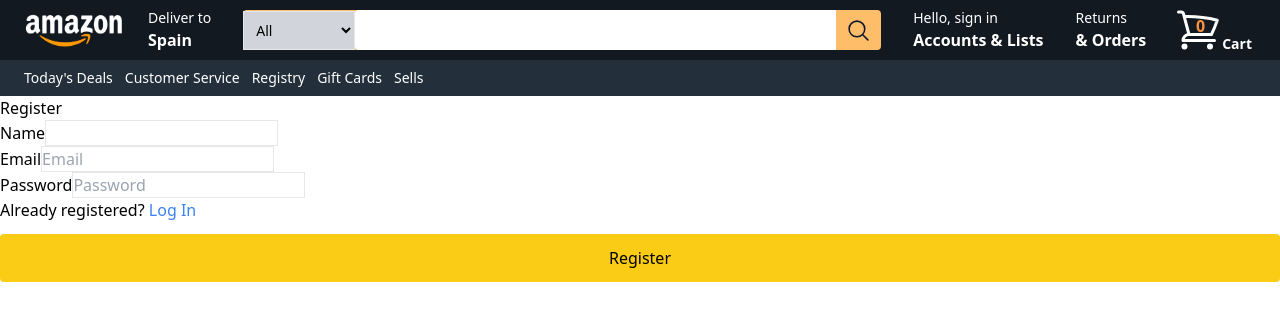
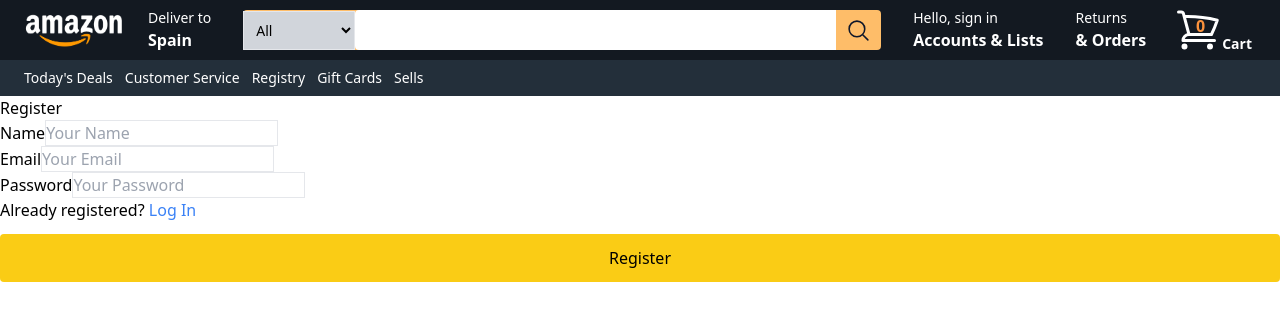
Before and after one commit to marsi107/amazon-clone, a React (Create React App) app in the folder client/: page /register in a window 1280 px wide. Shown: the top 320 px of the page. Built offline with nearby package versions, Linux system fonts and the light colour scheme.

Commit message:
Pass info to register

```diff
--- a/client/src/components/LoginCredentials.jsx
+++ b/client/src/components/LoginCredentials.jsx
@@ -30,7 +30,7 @@
           type="email"
           id="email"
           name="email"
-          placeholder="Email"
+          placeholder="Your Email"
           required
           value={localEmail}
           onChange={(e) => setLocalEmail(e.target.value)}
@@ -43,7 +43,7 @@
           type="password"
           id="password"
           name="password"
-          placeholder="Password"
+          placeholder="Your Password"
           required
           value={localPassword}
           onChange={(e) => setLocalPassword(e.target.value)}
--- a/client/src/components/RegisterPage.jsx
+++ b/client/src/components/RegisterPage.jsx
@@ -1,13 +1,19 @@
 import { LoginCredentials } from './';
+import React, { useState, useEffect } from 'react';
 import { Link } from 'react-router-dom';
+import { useSelector } from 'react-redux';
 
 const RegisterPage = () => {
 
+    const [localName, setLocalName] = useState('');
+    const email = useSelector((state)=> state.userHandling.email);
+    const password = useSelector((state)=> state.userHandling.password);
+
     const onHandleRegisterClick = () => {
         const params = {
-            name: 'name1',
-            email: 'email1',
-            password: 'pass1',
+            name: localName,
+            email: email.payload,
+            password: password.payload,
           };
 
         fetch("/register-process", {
@@ -31,7 +37,15 @@
         <h1>Register</h1>
         <div>
             <label htmlFor="name">Name</label>
-            <input className="border" type="name" id="name" name="name" required />
+            <input
+            className="border"
+            type="name"
+            id="name"
+            name="name"
+            placeholder="Your Name"
+            required
+            onChange={(e) => setLocalName(e.target.value)}
+            />
         </div>
         <LoginCredentials />
         <Link to={`/login`}>
```
Also changed, not shown: 1 other file (tests, documents, lock files or other folders).
